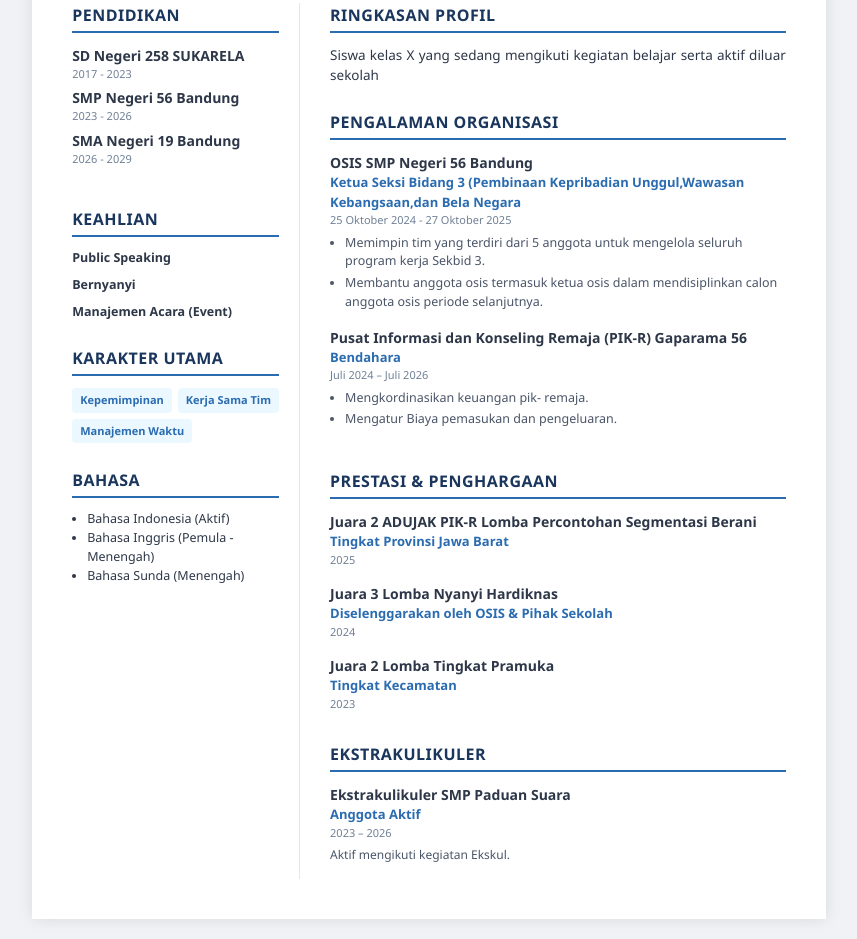
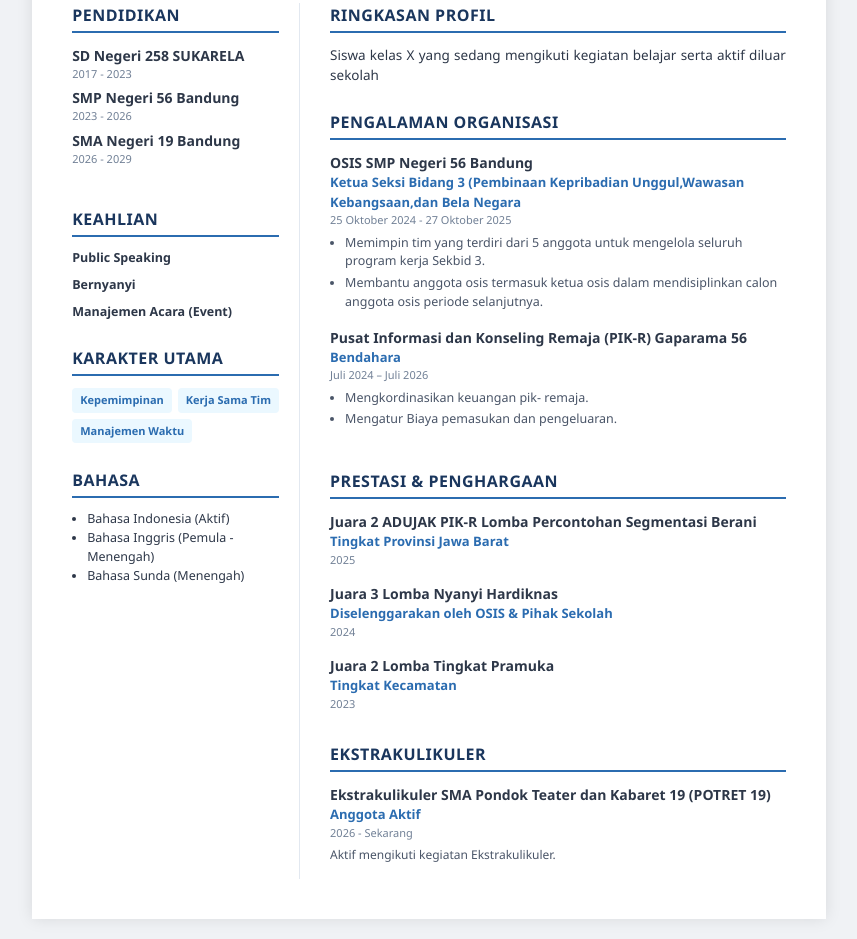
Before and after one commit to baiylelalapoo/baiylelalapoo.github.io, a plain HTML site: page index.html in a window 1280 px wide. Shown: the part 248-1187 px from the top of the page, without its empty margins (211-1068 px from the left). Drawn offline with Linux system fonts and the light colour scheme.

Commit message:
Update extracurricular details in index.html

```diff
--- a/index.html
+++ b/index.html
@@ -313,10 +313,10 @@
                 <h2 class="section-title">Ekstrakulikuler</h2>
 
                 <div class="item">
-                    <div class="item-title">Ekstrakulikuler SMP Paduan Suara </div>
+                    <div class="item-title">Ekstrakulikuler SMA Pondok Teater dan Kabaret 19 (POTRET 19)</div>
                     <div class="item-sub">Anggota Aktif</div>
-                    <div class="item-date">2023 – 2026</div>
-                    <p style="font-size: 12px; color: #4a5568;">Aktif mengikuti kegiatan Ekskul.</p>
+                    <div class="item-date">2026 - Sekarang</div>
+                    <p style="font-size: 12px; color: #4a5568;">Aktif mengikuti kegiatan Ekstrakulikuler.</p>
                 </div>
             </section>
 
```
